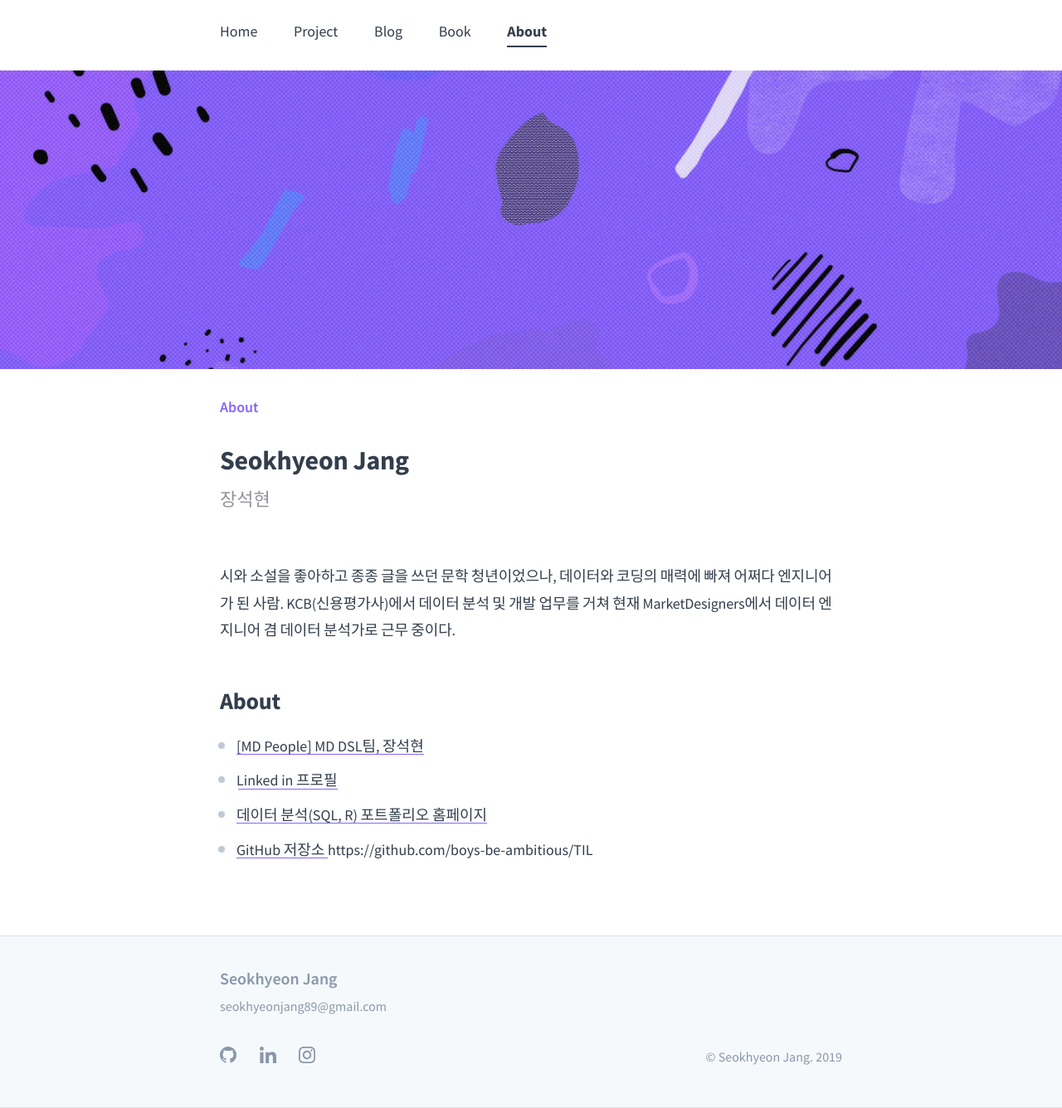
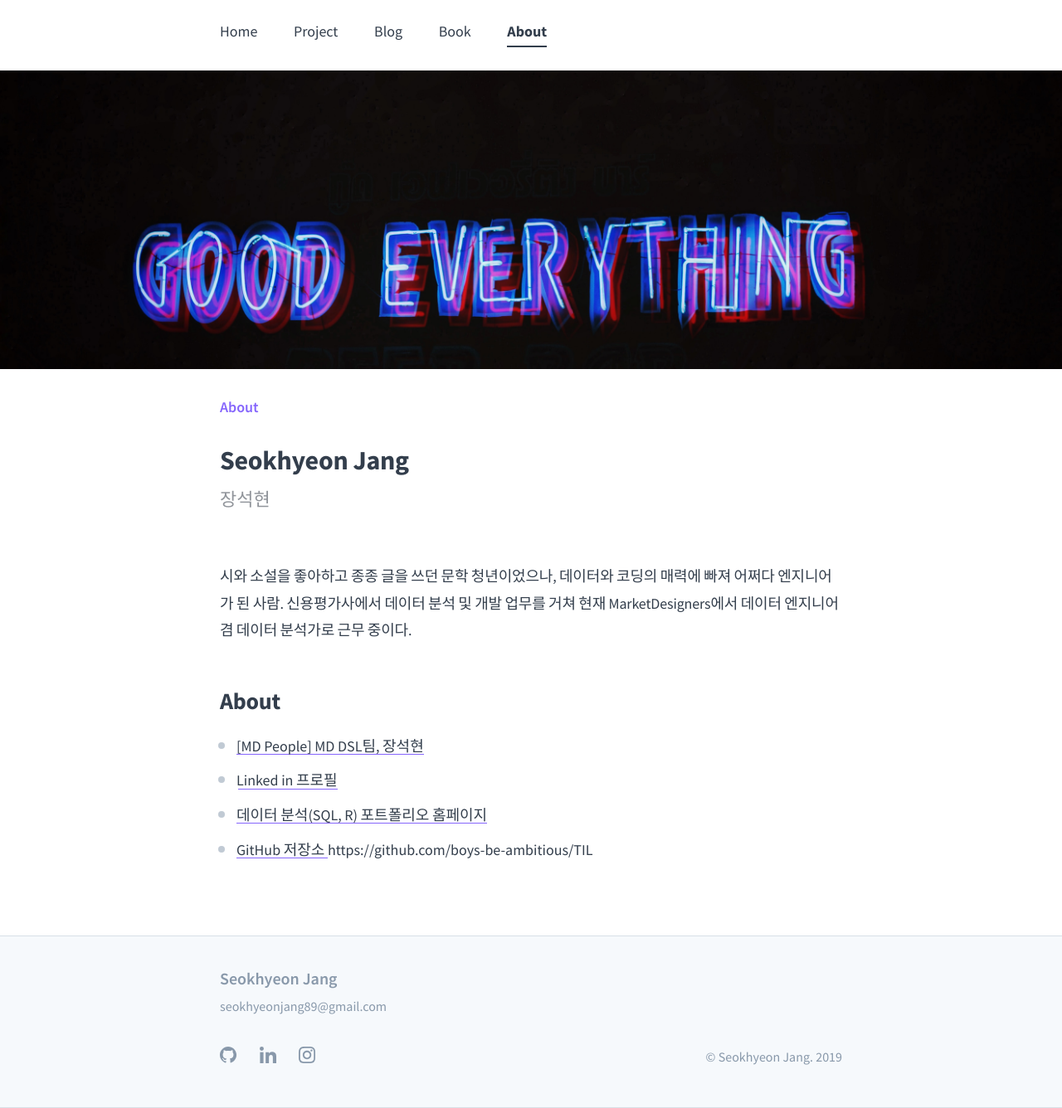
Before and after one commit to boys-be-ambitious/boys-be-ambitious.github.io, a Jekyll site: the page built from about.md, in a window 1280 px wide. Shown: the whole page at 83% size. Built offline with Jekyll 4.4.1, drawn with Linux system fonts in a browser that asks for light colours.

Commit message:
commit about.md

```diff
--- a/about.md
+++ b/about.md
@@ -6,10 +6,10 @@ type: "About"
 author: "Seokhyeon Jang"
 permalink: /about/
 post-header: true
-header-img: img/about.jpg
+header-img: img/about_1.jpg
 ---
 
-시와 소설을 좋아하고 종종 글을 쓰던 문학 청년이었으나, 데이터와 코딩의 매력에 빠져 어쩌다 엔지니어가 된 사람. KCB(신용평가사)에서 데이터 분석 및 개발 업무를 거쳐 현재 MarketDesigners에서 데이터 엔지니어 겸 데이터 분석가로 근무 중이다.
+시와 소설을 좋아하고 종종 글을 쓰던 문학 청년이었으나, 데이터와 코딩의 매력에 빠져 어쩌다 엔지니어가 된 사람. 신용평가사에서 데이터 분석 및 개발 업무를 거쳐 현재 MarketDesigners에서 데이터 엔지니어 겸 데이터 분석가로 근무 중이다.
 
 # About
 
```
Also changed, not shown: about/img/about_1.jpg (added), 2 other files.
